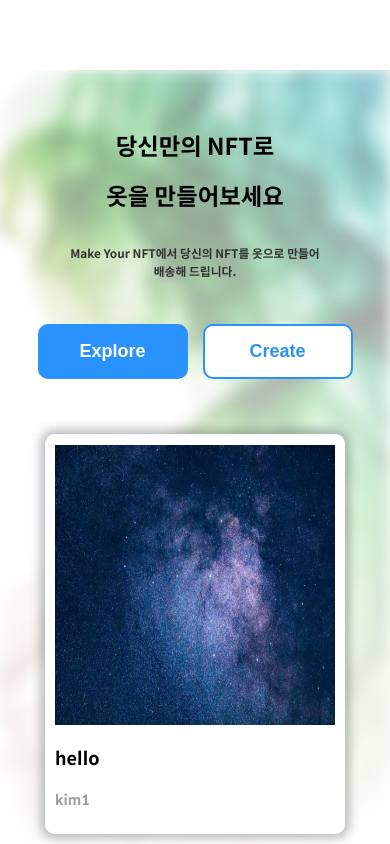
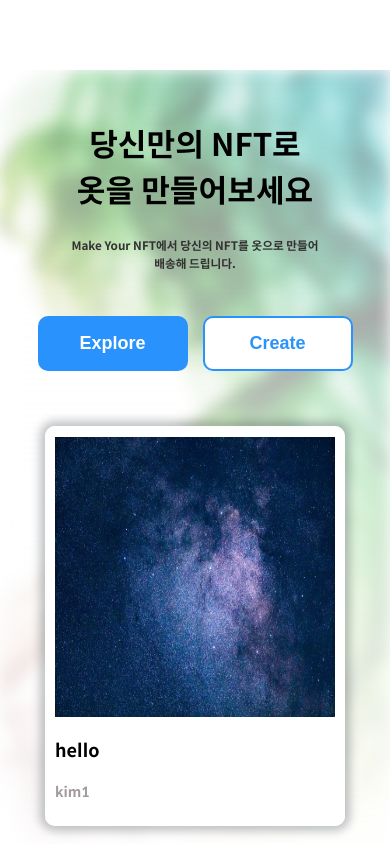
Before and after one commit to Make-your-NFT/frontend, a Next.js app: page /main in a window 390 px wide. Shown: the top 844 px of the page. Built offline with nearby package versions, Linux system fonts and the light colour scheme.

Commit message:
intro Text 사이즈 변경

```diff
--- a/components/main/intro.module.css
+++ b/components/main/intro.module.css
@@ -156,15 +156,22 @@
 ##Screen = 481px에서 767px 사이
 */
 
-@media (min-width: 481px) and (max-width: 767px) {
+@media screen and (max-width: 768px) {
+  .h1 {
+      font-size: 8vw;
+      color: black;
+      position: relative;
+      text-align: left;
+      margin: 0;
+      font-weight: 700;
+    }
+
+    .h3 {
+      font-size: 3vw;
+      color: rgb(49, 49, 49);
+      position: relative;
+      text-align: left;
+      margin: 0;
+    }
+
 }
-
-/*
-##Device = Most of the Smartphones Mobiles (Portrait)
-##Screen = B/w 320px to 479px
-##Device = 대부분의 스마트폰 모바일 기기(세로)
-##Screen = 320px에서 479px 사이
-*/
-
-@media (min-width: 320px) and (max-width: 480px) {
-}
```
